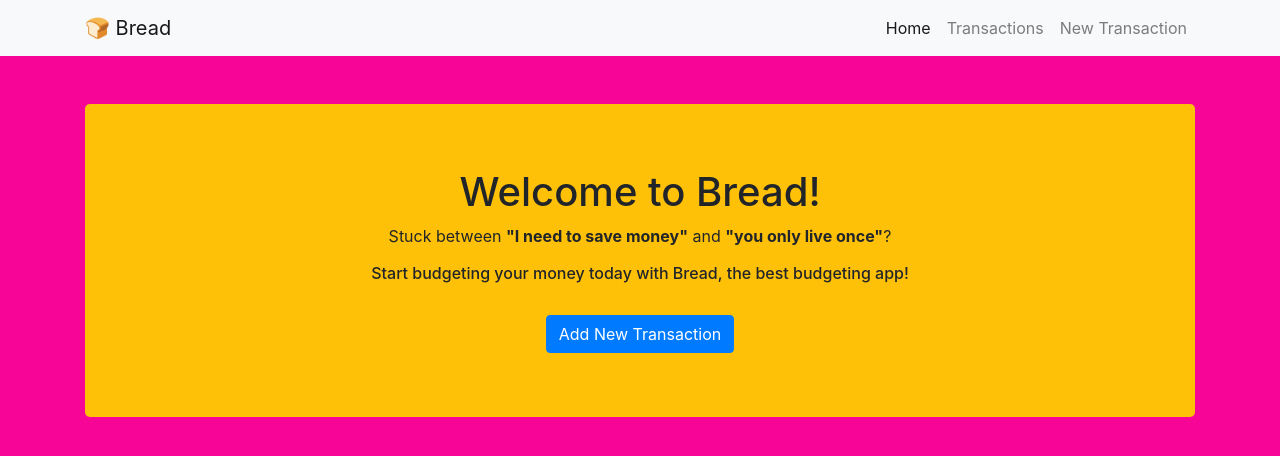
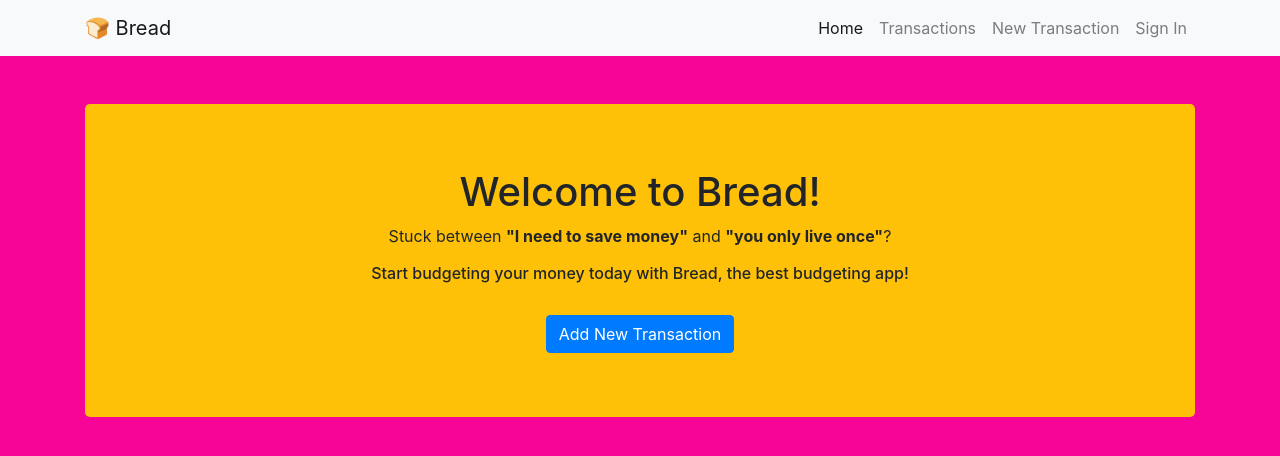
Before and after one commit to Tpichardo/Budget-Bread-react, a React (Create React App) app: page / in a window 1280 px wide. Shown: the top 456 px of the page. Built offline with nearby package versions, Linux system fonts and the light colour scheme.

Commit message:
Adds signin route to navbar

```diff
--- a/src/Components/NavBar.js
+++ b/src/Components/NavBar.js
@@ -21,6 +21,9 @@ const NavBar = () => {
                         <Nav.Item>
                             <Nav.Link as={NavLink} to='/transactions/new'>New Transaction</Nav.Link>
                         </Nav.Item>
+                        <Nav.Item>
+                            <Nav.Link as={NavLink} to='/signin'>Sign In</Nav.Link>
+                        </Nav.Item>
                     </Nav>
                 </Navbar.Collapse>
             </Container>
```
